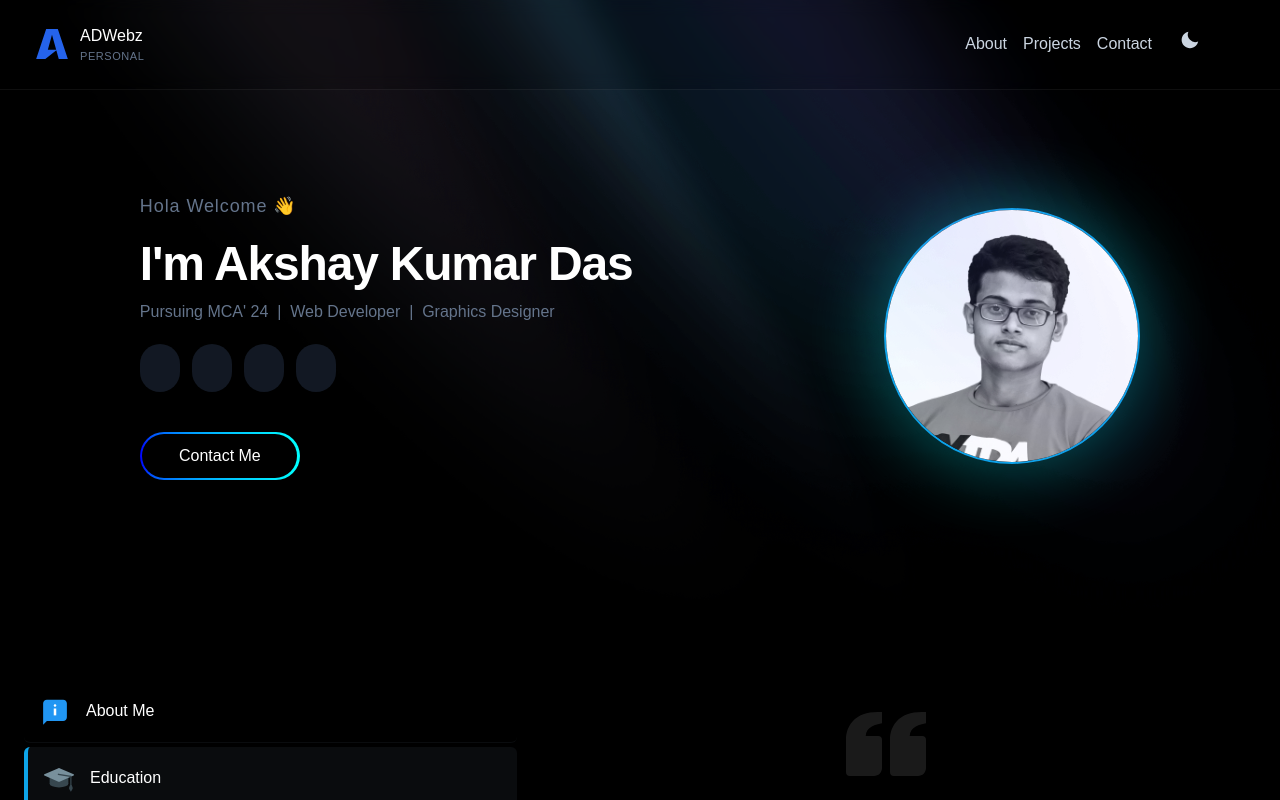
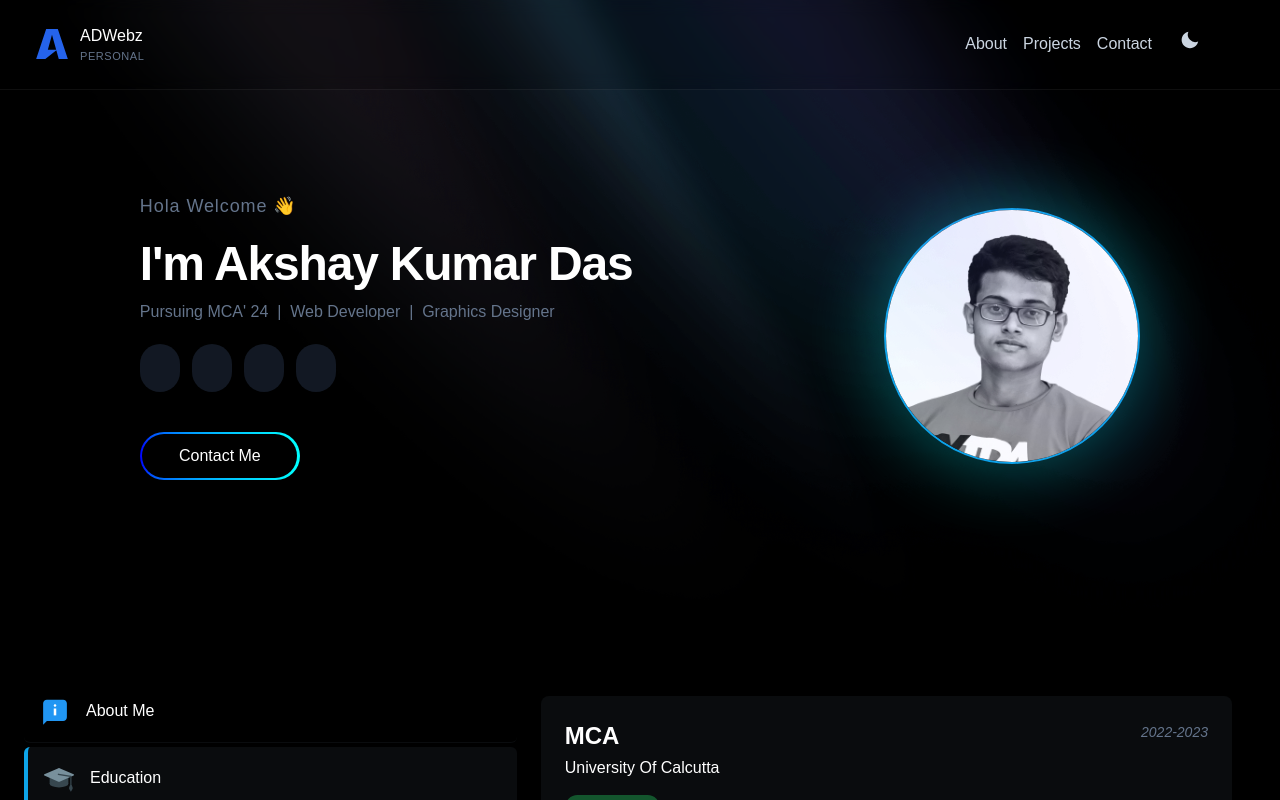
Before and after one commit to akshayxemo/portfolio, a React (Vite) app in the folder client/: page / in a window 1280 px wide. Both pictures are taken after a click on the element "Education". Shown: the top 800 px of the page. Built offline with nearby package versions, Linux system fonts and the light colour scheme; some icons are missing.

Commit message:
about sec dynamic data & cleanup, education added

```diff
--- a/client/src/App.css
+++ b/client/src/App.css
@@ -1,11 +1,16 @@
 /* width */
 ::-webkit-scrollbar {
-  width: 4px;
+  width: 5px;
 }
 
 /* Track */
-::-webkit-scrollbar-track {
-  background: rgb(31, 41, 55);
+.dark ::-webkit-scrollbar-track {
+  background: rgb(27, 36, 49);
+  /* background: rgb(6, 58, 114); */
+}
+.light ::-webkit-scrollbar-track {
+  /* background: rgb(31, 41, 55); */
+  background: rgba(6, 58, 114, 0.1);
 }
 
 /* Handle */
--- /dev/null
+++ b/client/src/assets/data/about.json
@@ -0,0 +1,3 @@
+{
+  "about": "Hello, I'm Akshay Kumar Das, a joyful, cheerful, and enthusiastic individual with a passion for creating and learning. I thrive on building innovative solutions and exploring new technologies. My love for creativity extends to graphic design, where I enjoy crafting visually appealing and impactful designs."
+}
--- /dev/null
+++ b/client/src/assets/data/education.json
@@ -0,0 +1,34 @@
+[
+  {
+    "id": 1,
+    "title": "MCA",
+    "from": "University Of Calcutta",
+    "year": "2022-2023",
+    "marks": "SGPA: 8.49",
+    "status": "Pursuing"
+  },
+  {
+    "id": 2,
+    "title": "B.Sc. Computer Science (hons)",
+    "from": "University Of Calcutta | Jogesh chandra Chaudhuri College",
+    "year": "2019-2022",
+    "marks": "CGPA: 8.267",
+    "status": "Graduated"
+  },
+  {
+    "id": 3,
+    "title": "Higher Secondary (12th)",
+    "from": "Harinavi D.V.A.S. High School | WBCHSE",
+    "year": "2018-2019",
+    "marks": "Percentage: 71.2%",
+    "status": "Passed"
+  },
+  {
+    "id": 4,
+    "title": "Secondary (10th)",
+    "from": "Harinavi D.V.A.S. High School | WBBSE",
+    "year": "2016-2017",
+    "marks": "Percentage: 74.85%",
+    "status": "Passed"
+  }
+]
--- a/client/src/components/About.jsx
+++ b/client/src/components/About.jsx
@@ -1,11 +1,9 @@
 import { useState } from "react";
 import { BiSolidQuoteLeft } from "react-icons/bi";
-import {
-  FcAbout,
-  FcBriefcase,
-  FcGraduationCap,
-  //   FcRatings,
-} from "react-icons/fc";
+import { FcAbout, FcBriefcase, FcGraduationCap } from "react-icons/fc";
+import Education from "./Education";
+import Edu from "../assets/data/education.json";
+import AboutText from "../assets/data/about.json";
 
 export default function About() {
   const [active, setActive] = useState("about");
@@ -13,12 +11,12 @@ export default function About() {
   return (
     <>
       <div className="flex max-sm:flex-col max-w-7xl h-auto mx-auto px-6 max-sm:px-4 pb-20 pt-10 max-sm:pt-0 max-sm:gap-8">
-        <div className="dark:text-white text-dark flex flex-col flex-wrap gap-1 w-[40%] max-sm:w-full max-sm:flex-row max-sm:text-sm max-sm:justify-between max-xsm:justify-center">
+        <div className="dark:text-white text-dark flex flex-col flex-wrap gap-1 w-[40%] max-sm:w-full max-sm:flex-row max-sm:text-sm max-sm:justify-between max-xsm:justify-center font-sans">
           <div
             id="about"
             className={`p-4 cursor-pointer rounded-md hover:bg-slate-500/5 flex max-sm:flex-col items-center gap-4 ${
               active === "about"
-                ? "bg-slate-500/5 border-l-4 border-sky-500 dark:bg-slate-500/10"
+                ? "bg-slate-500/5 border-l-4 max-sm:border-l-0 max-sm:border-b-4 border-sky-500 dark:bg-slate-500/10"
                 : "border-b border-slate-500/10"
             }`}
             onClick={() => setActive("about")}
@@ -30,7 +28,7 @@ export default function About() {
             id="education"
             className={`p-4 cursor-pointer rounded-md hover:bg-slate-500/5 flex max-sm:flex-col items-center gap-4 ${
               active === "education"
-                ? "bg-slate-500/5 border-l-4 border-sky-500 dark:bg-slate-500/10"
+                ? "bg-slate-500/5 border-l-4 max-sm:border-l-0 max-sm:border-b-4 border-sky-500 dark:bg-slate-500/10"
                 : "border-b border-slate-500/10"
             }`}
             onClick={() => setActive("education")}
@@ -38,23 +36,11 @@ export default function About() {
             <FcGraduationCap className="text-3xl max-xsm:text-xl" />
             Education
           </div>
-          {/* <div
-            id="internship"
-            className={`p-4 cursor-pointer rounded-md hover:bg-slate-500/5 flex max-sm:flex-col items-center gap-4 ${
-              active === "internship"
-                ? "bg-slate-500/5 border-l-4 border-sky-500 dark:bg-slate-500/10"
-                : "border-b border-slate-500/10"
-            }`}
-            onClick={() => setActive("internship")}
-          >
-            <FcBriefcase className="text-3xl max-xsm:text-xl" />
-            Internships
-          </div> */}
           <div
             d="experience"
             className={`p-4 cursor-pointer rounded-md hover:bg-slate-500/5 flex max-sm:flex-col items-center gap-4 ${
               active === "experience"
-                ? "bg-slate-500/5 border-l-4 border-sky-500 dark:bg-slate-500/10"
+                ? "bg-slate-500/5 border-l-4 max-sm:border-l-0 max-sm:border-b-4 border-sky-500 dark:bg-slate-500/10"
                 : "border-b border-slate-500/10"
             }`}
             onClick={() => setActive("experience")}
@@ -64,17 +50,31 @@ export default function About() {
             Experience
           </div>
         </div>
-        <div className="w-[60%] max-sm:w-full px-6 py-4">
-          <div className="dark:text-white text-black text-center flex flex-col gap-2 items-center px-8 max-xxsm:px-2">
-            <BiSolidQuoteLeft className="text-8xl max-sm:text-5xl opacity-10" />
-            <p className="leading-[30px] text-xl max-sm:text-lg max-xxsm:text-sm max-xxsm:leading-6">
-              {`Hello, I'm Akshay Kumar Das, a joyful, cheerful, and enthusiastic
-              individual with a passion for creating and learning. I thrive on
-              building innovative solutions and exploring new technologies. My
-              love for creativity extends to graphic design, where I enjoy
-              crafting visually appealing and impactful designs.`}
-            </p>
-          </div>
+        <div className="w-[60%] h-[30rem] overflow-y-auto max-sm:w-full px-6 py-4">
+          {active === "about" ? (
+            <div className="dark:text-white text-black text-center flex flex-col gap-2 items-center px-8 max-xxsm:px-2">
+              <BiSolidQuoteLeft className="text-8xl max-sm:text-5xl dark:opacity-20 opacity-10" />
+              <p className="leading-[30px] text-xl max-sm:text-lg max-xxsm:text-sm max-xxsm:leading-6">
+                {AboutText.about}
+              </p>
+            </div>
+          ) : active === "education" ? (
+            Edu.map((item) => {
+              return (
+                <Education
+                  key={item.id}
+                  id={item.id}
+                  title={item.title}
+                  from={item.from}
+                  year={item.year}
+                  marks={item.marks}
+                  status={item.status}
+                />
+              );
+            })
+          ) : (
+            ""
+          )}
         </div>
       </div>
     </>
--- /dev/null
+++ b/client/src/components/Education.jsx
@@ -0,0 +1,48 @@
+import PropTypes from "prop-types";
+
+Education.propTypes = {
+  id: PropTypes.number.isRequired,
+  title: PropTypes.string.isRequired,
+  from: PropTypes.string.isRequired,
+  year: PropTypes.string.isRequired,
+  marks: PropTypes.string.isRequired,
+  status: PropTypes.string.isRequired,
+};
+
+export default function Education({ id, title, from, year, marks, status }) {
+  return (
+    <>
+      <div
+        id={id}
+        className="dark:text-white mb-4 last:mb-0 text-black p-6 dark:bg-slate-500/10 bg-slate-500/5 rounded-lg"
+      >
+        <div className="flex flex-row justify-between max-xsm:flex-wrap gap-3 mb-3">
+          <div>
+            <h1 className="text-2xl break-words mb-1 font-semibold font-sans">
+              {title}
+            </h1>
+            <p className="break-words mb-4">{from}</p>
+            {status === "Pursuing" ? (
+              <span className="rounded-full py-1 px-4 bg-green-500/40 dark:text-green-400 text-green-700">
+                {status}
+              </span>
+            ) : (
+              <span className="rounded-full py-1 px-4 bg-sky-500/40 dark:text-sky-400 text-sky-700">
+                {status}
+              </span>
+            )}
+          </div>
+          <div>
+            <span className="text-sm max-xxsm:text-xs max-xxsm:leading-[0.5rem] font-light italic text-slate-500">
+              {year}
+            </span>
+          </div>
+        </div>
+        <hr className="my-4 dark:border-gray-400/30 border-gray-700/20"></hr>
+        <div>
+          <p className="text-slate-500">{marks}</p>
+        </div>
+      </div>
+    </>
+  );
+}
```
